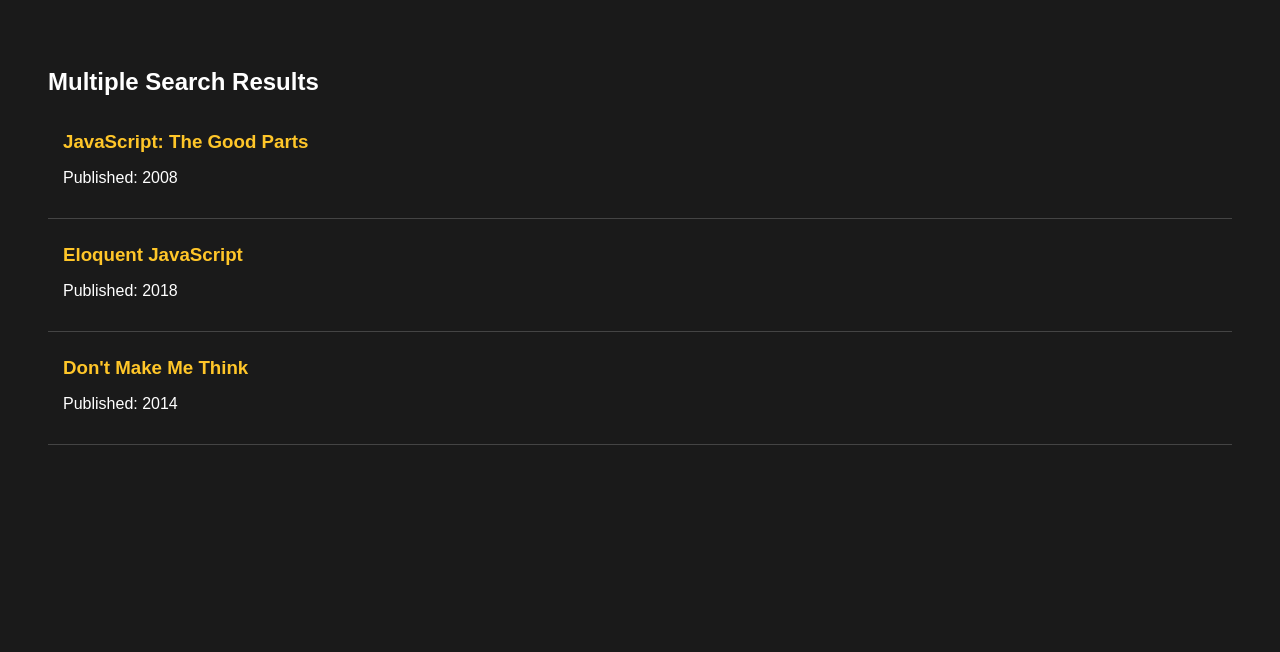
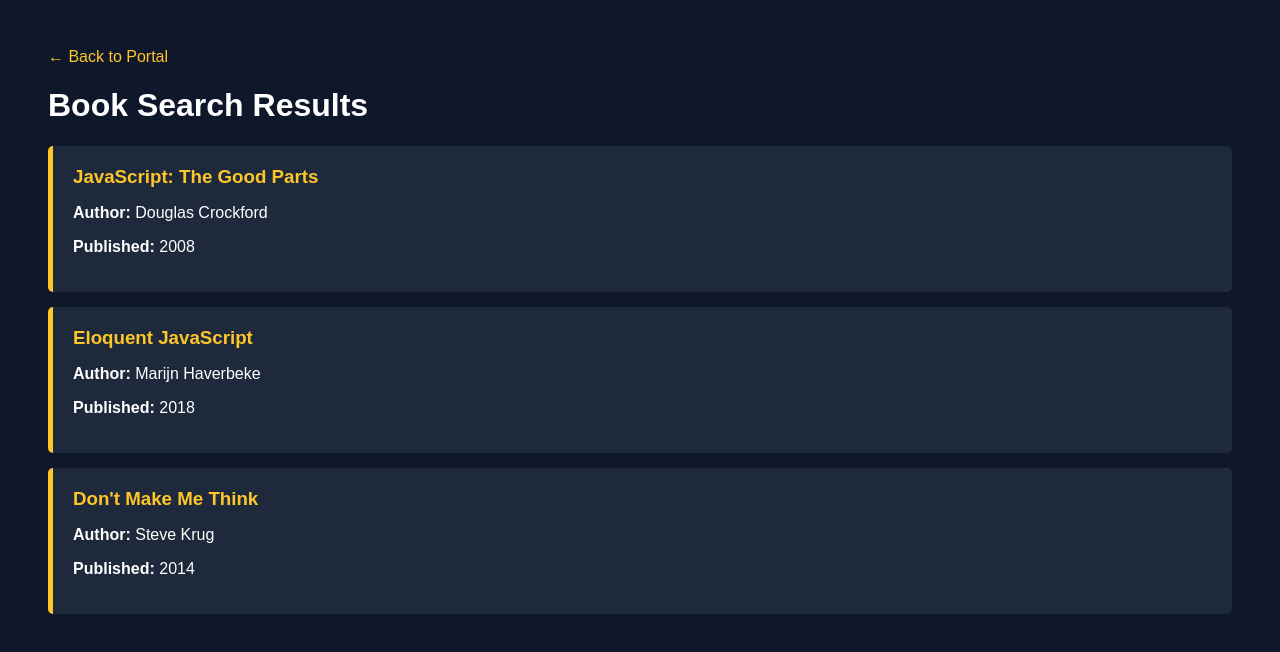
Before and after one commit to SkyCodes99/skyit4403, a website: page book-list.html in a window 1280 px wide. Drawn offline with nearby package versions, Linux system fonts and the light colour scheme.

Commit message:
Update title and styles in book-list.html

```diff
--- a/book-list.html
+++ b/book-list.html
@@ -1,34 +1,35 @@
 <!DOCTYPE html>
 <html>
 <head>
-    <title>Book Search Results</title>
+    <title>Book Search List</title>
     <script src="https://code.jquery.com/jquery-3.6.0.min.js"></script>
     <style>
-        body { font-family: Arial; background: #1a1a1a; color: white; padding: 40px; }
-        .list-item { border-bottom: 1px solid #444; padding: 15px; margin-bottom: 10px; }
+        body { font-family: Arial; background: #0f172a; color: white; padding: 40px; }
+        .book-entry { background: #1e293b; padding: 20px; margin-bottom: 15px; border-left: 5px solid #FFC629; border-radius: 5px; }
         h3 { color: #FFC629; margin: 0; }
+        .back { color: #FFC629; text-decoration: none; display: block; margin-bottom: 20px; }
     </style>
 </head>
 <body>
-
-    <h2>Multiple Search Results</h2>
-    <div id="list-area">Reading JSON file...</div>
+    <a href="index.html" class="back">← Back to Portal</a>
+    <h1>Book Search Results</h1>
+    <div id="results-area">Fetching data from JSON file...</div>
 
     <script>
     $(document).ready(function() {
         $.getJSON('google-books-search.json', function(data) {
-            var allBooks = data.items;
-            var finalHTML = "";
-            for (var i = 0; i < allBooks.length; i++) {
-                var currentBook = allBooks[i].volumeInfo;
+            var items = data.items;
+            var html = "";
 
-                finalHTML += "<div class='list-item'>";
-                finalHTML += "<h3>" + currentBook.title + "</h3>";
-                finalHTML += "<p>Published: " + currentBook.publishedDate + "</p>";
-                finalHTML += "</div>";
+            for (var i = 0; i < items.length; i++) {
+                var info = items[i].volumeInfo;
+                html += "<div class='book-entry'>";
+                html += "<h3>" + info.title + "</h3>";
+                html += "<p><strong>Author:</strong> " + (info.authors ? info.authors.join(', ') : 'N/A') + "</p>";
+                html += "<p><strong>Published:</strong> " + info.publishedDate + "</p>";
+                html += "</div>";
             }
-
-            $("#list-area").html(finalHTML);
+            $("#results-area").html(html);
         });
     });
     </script>
```
